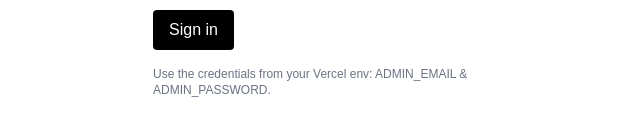
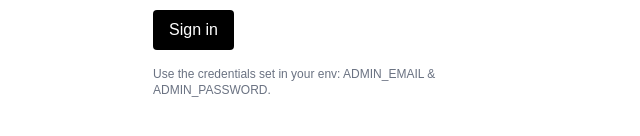
Before and after one commit to georgetozas/roomer, a Next.js app: page /login in a window 1280 px wide. Shown: the part 218-354 px from the top of the page, without its empty margins (319-959 px from the left). Built offline with nearby package versions, Linux system fonts and the light colour scheme; no server answers.

Commit message:
fix: remove empty-object generic on login; use next/image in QR cards

```diff
--- a/src/app/edit/[slug]/qr-cards/page.tsx
+++ b/src/app/edit/[slug]/qr-cards/page.tsx
@@ -2,6 +2,7 @@
 export const runtime = 'nodejs';
 
 import { db } from '@/lib/db';
+import Image from 'next/image';
 
 type PageProps<T> = { params: Promise<T> };
 
@@ -27,15 +28,10 @@ export default async function QRCardsPage({ params }: PageProps<{ slug: string }
       <div className="flex items-center justify-between mb-6 print:hidden">
         <div>
           <h1 className="text-2xl font-bold">QR Cards · {property.name}</h1>
-          <p className="text-sm text-gray-600">
-            Print these and place them in rooms / reception.
-          </p>
+          <p className="text-sm text-gray-600">Print these and place them in rooms / reception.</p>
         </div>
         <div className="flex items-center gap-3">
-          <a
-            href={`/edit/${property.slug}/rooms`}
-            className="px-3 py-2 rounded border"
-          >
+          <a href={`/edit/${property.slug}/rooms`} className="px-3 py-2 rounded border">
             ← Back to Rooms
           </a>
           <button
@@ -67,19 +63,18 @@ export default async function QRCardsPage({ params }: PageProps<{ slug: string }
             <p className="text-xs text-gray-600">Guest Info (All Rooms)</p>
           </header>
           <div className="flex items-center justify-center">
-            {/* Property QR */}
-            <img
+            <Image
               src={cardUrl(baseUrl, property.slug)}
               alt={`${property.name} QR`}
               width={256}
               height={256}
               className="mx-auto"
+              unoptimized
+              priority
             />
           </div>
           <footer className="mt-3 text-center text-xs">
-            <div className="truncate">
-              {`${baseUrl}/g/${property.slug}`}
-            </div>
+            <div className="truncate">{`${baseUrl}/g/${property.slug}`}</div>
             <a
               className="underline text-blue-600"
               href={cardUrl(baseUrl, property.slug)}
@@ -98,19 +93,17 @@ export default async function QRCardsPage({ params }: PageProps<{ slug: string }
               <p className="text-xs text-gray-600">Room {room.name}</p>
             </header>
             <div className="flex items-center justify-center">
-              {/* Room QR */}
-              <img
+              <Image
                 src={cardUrl(baseUrl, property.slug, room.id)}
                 alt={`${property.name} — Room ${room.name} QR`}
                 width={256}
                 height={256}
                 className="mx-auto"
+                unoptimized
               />
             </div>
             <footer className="mt-3 text-center text-xs">
-              <div className="truncate">
-                {`${baseUrl}/g/${property.slug}/r/${room.id}`}
-              </div>
+              <div className="truncate">{`${baseUrl}/g/${property.slug}/r/${room.id}`}</div>
               <a
                 className="underline text-blue-600"
                 href={cardUrl(baseUrl, property.slug, room.id)}
--- a/src/app/login/page.tsx
+++ b/src/app/login/page.tsx
@@ -5,7 +5,7 @@ import { cookies } from 'next/headers';
 import { redirect } from 'next/navigation';
 import { createSessionCookie } from '@/lib/auth';
 
-type PageProps<T> = { params: Promise<T>; searchParams: Promise<Record<string, string | string[] | undefined>> };
+type SearchParams = Record<string, string | string[] | undefined>;
 
 async function login(form: FormData) {
   'use server';
@@ -30,7 +30,11 @@ async function login(form: FormData) {
   redirect(next);
 }
 
-export default async function LoginPage({ searchParams }: PageProps<{}>) {
+export default async function LoginPage({
+  searchParams,
+}: {
+  searchParams: Promise<SearchParams>;
+}) {
   const sp = await searchParams;
   const next = typeof sp?.next === 'string' ? sp.next : '/';
 
@@ -49,7 +53,7 @@ export default async function LoginPage({ searchParams }: PageProps<{}>) {
         </label>
         <button className="px-4 py-2 rounded bg-black text-white">Sign in</button>
       </form>
-      <p className="text-xs text-gray-500">Use the credentials from your Vercel env: ADMIN_EMAIL & ADMIN_PASSWORD.</p>
+      <p className="text-xs text-gray-500">Use the credentials set in your env: ADMIN_EMAIL &amp; ADMIN_PASSWORD.</p>
     </main>
   );
 }
```
